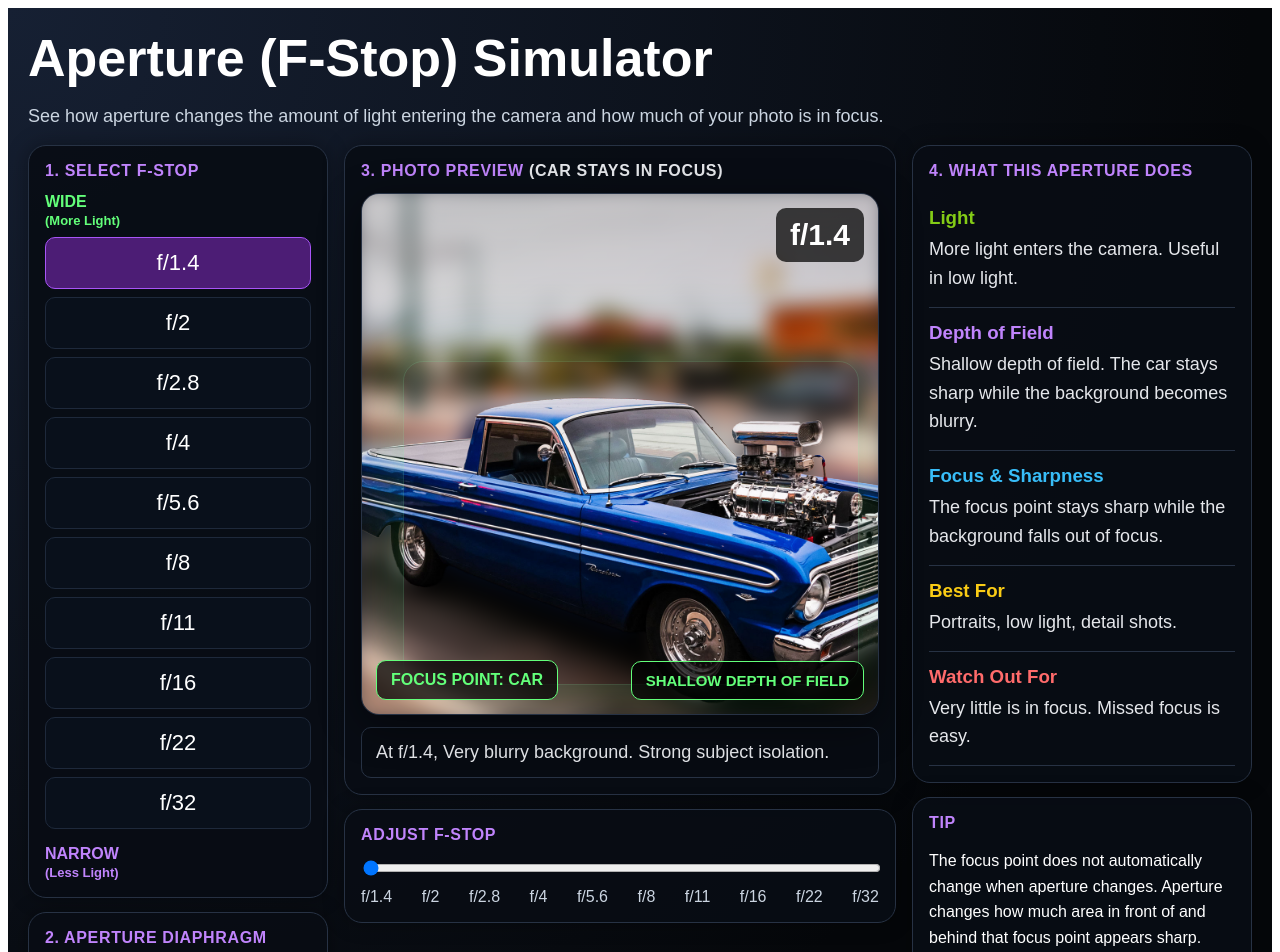
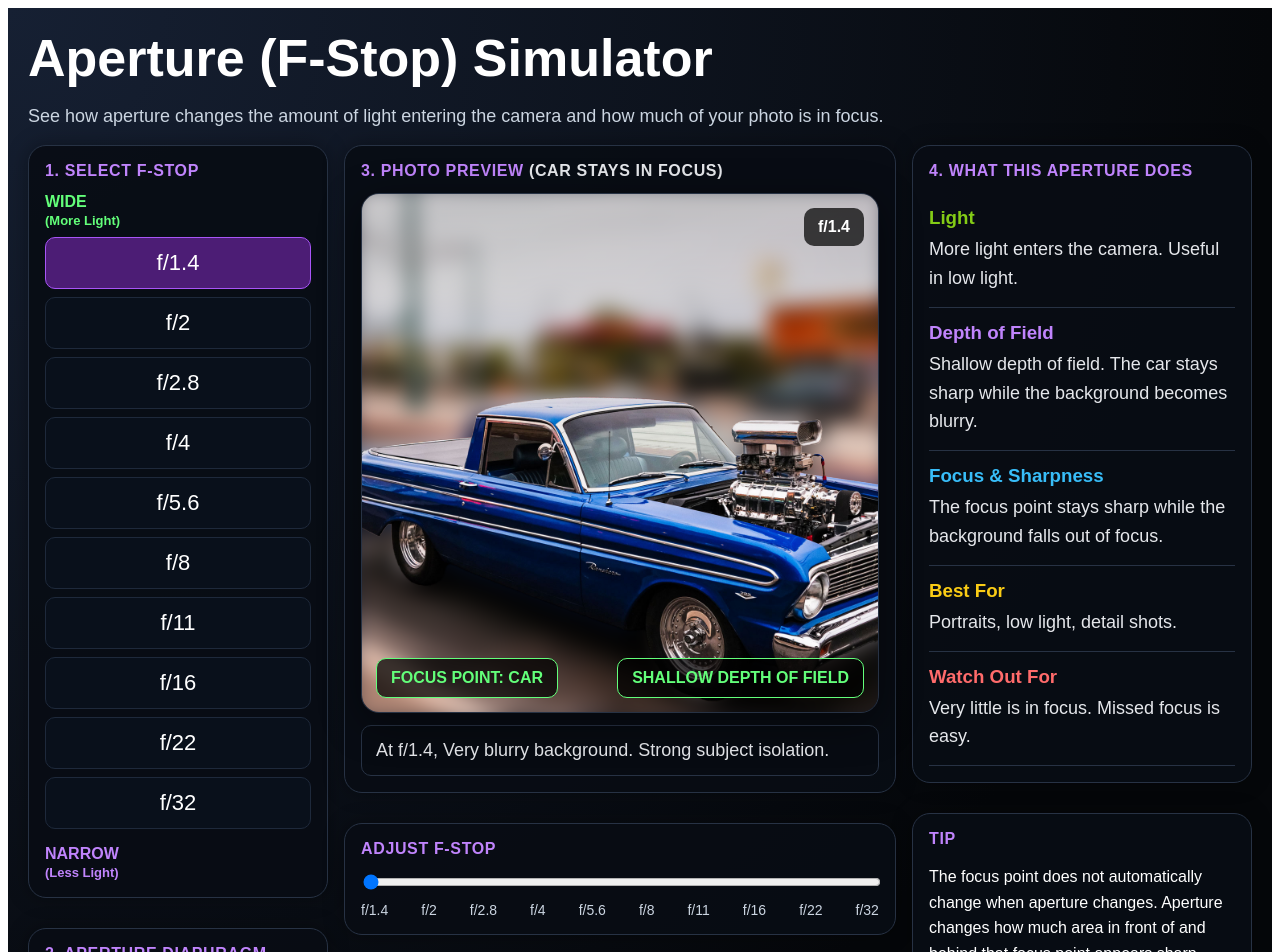
Before and after one commit to Jdtrevino/aperture-simulator-v2, a React (Vite) app: page / in a window 1280 px wide. Shown: the top 952 px of the page. Built offline with nearby package versions, Linux system fonts and the light colour scheme.

Commit message:
Update App.tsx

```diff
--- a/src/App.tsx
+++ b/src/App.tsx
@@ -1,86 +1,16 @@
 import { useMemo, useState } from "react";
 
 const stops = [
-  {
-    label: "f/1.4",
-    value: 1.4,
-    blur: 10,
-    note: "Very blurry background. Strong subject isolation.",
-    best: "Portraits, low light, detail shots.",
-    warning: "Very little is in focus. Missed focus is easy.",
-  },
-  {
-    label: "f/2",
-    value: 2,
-    blur: 8,
-    note: "Strong background blur. Subject stands out.",
-    best: "Portraits and indoor photos.",
-    warning: "Focus still needs to be accurate.",
-  },
-  {
-    label: "f/2.8",
-    value: 2.8,
-    blur: 6,
-    note: "Background is soft. More detail begins to appear.",
-    best: "Events, portraits, and subject separation.",
-    warning: "Background is still not very sharp.",
-  },
-  {
-    label: "f/4",
-    value: 4,
-    blur: 4,
-    note: "Moderate blur. Background becomes more recognizable.",
-    best: "Everyday photos and small groups.",
-    warning: "Less blur than wide apertures.",
-  },
-  {
-    label: "f/5.6",
-    value: 5.6,
-    blur: 2.5,
-    note: "Balanced sharpness. Good all-purpose setting.",
-    best: "General photography.",
-    warning: "May need more light than f/1.4 or f/2.",
-  },
-  {
-    label: "f/8",
-    value: 8,
-    blur: 1.5,
-    note: "Much of the scene is sharp.",
-    best: "Street, documentary, and outdoor scenes.",
-    warning: "Less light enters the camera.",
-  },
-  {
-    label: "f/11",
-    value: 11,
-    blur: 0.8,
-    note: "Deep depth of field. Foreground and background are sharp.",
-    best: "Landscapes and architecture.",
-    warning: "May require slower shutter speed or higher ISO.",
-  },
-  {
-    label: "f/16",
-    value: 16,
-    blur: 0.35,
-    note: "Very deep focus. Most of the scene stays sharp.",
-    best: "Bright outdoor scenes.",
-    warning: "Requires more light.",
-  },
-  {
-    label: "f/22",
-    value: 22,
-    blur: 0.1,
-    note: "Nearly everything is in focus.",
-    best: "Maximum depth of field.",
-    warning: "Very little light enters the camera.",
-  },
-  {
-    label: "f/32",
-    value: 32,
-    blur: 0,
-    note: "Extreme depth of field. Almost everything appears sharp.",
-    best: "Special cases needing maximum focus.",
-    warning: "Requires much more light. May show slight diffraction softness.",
-  },
+  { label: "f/1.4", value: 1.4, blur: 10, note: "Very blurry background. Strong subject isolation.", best: "Portraits, low light, detail shots.", warning: "Very little is in focus. Missed focus is easy." },
+  { label: "f/2", value: 2, blur: 8, note: "Strong background blur. Subject stands out.", best: "Portraits and indoor photos.", warning: "Focus still needs to be accurate." },
+  { label: "f/2.8", value: 2.8, blur: 6, note: "Background is soft. More detail begins to appear.", best: "Events, portraits, and subject separation.", warning: "Background is still not very sharp." },
+  { label: "f/4", value: 4, blur: 4, note: "Moderate blur. Background becomes more recognizable.", best: "Everyday photos and small groups.", warning: "Less blur than wide apertures." },
+  { label: "f/5.6", value: 5.6, blur: 2.5, note: "Balanced sharpness. Good all-purpose setting.", best: "General photography.", warning: "May need more light than f/1.4 or f/2." },
+  { label: "f/8", value: 8, blur: 1.5, note: "Much of the scene is sharp.", best: "Street, documentary, and outdoor scenes.", warning: "Less light enters the camera." },
+  { label: "f/11", value: 11, blur: 0.8, note: "Deep depth of field. Foreground and background are sharp.", best: "Landscapes and architecture.", warning: "May require slower shutter speed or higher ISO." },
+  { label: "f/16", value: 16, blur: 0.35, note: "Very deep focus. Most of the scene stays sharp.", best: "Bright outdoor scenes.", warning: "Requires more light." },
+  { label: "f/22", value: 22, blur: 0.1, note: "Nearly everything is in focus.", best: "Maximum depth of field.", warning: "Very little light enters the camera." },
+  { label: "f/32", value: 32, blur: 0, note: "Extreme depth of field. Almost everything appears sharp.", best: "Special cases needing maximum focus.", warning: "Requires much more light. May show slight diffraction softness." },
 ];
 
 function App() {
@@ -114,7 +44,6 @@ function App() {
     const outer = 125;
     const inner = apertureRadius;
     const blades = 8;
-
     const angle = (Math.PI * 2 * i) / blades + index * 0.08;
     const nextAngle = (Math.PI * 2 * (i + 1.35)) / blades + index * 0.08;
     const midAngle = (angle + nextAngle) / 2;
@@ -122,10 +51,8 @@ function App() {
     return `
       ${cx + Math.cos(angle) * outer},
       ${cy + Math.sin(angle) * outer}
-
       ${cx + Math.cos(nextAngle) * outer},
       ${cy + Math.sin(nextAngle) * outer}
-
       ${cx + Math.cos(midAngle) * inner},
       ${cy + Math.sin(midAngle) * inner}
     `;
@@ -133,129 +60,243 @@ function App() {
 
   return (
     <div style={page}>
+      <style>{`
+        * {
+          box-sizing: border-box;
+        }
+
+        .app-layout {
+          display: grid;
+          grid-template-columns: 300px 1fr 340px;
+          gap: 16px;
+          align-items: start;
+        }
+
+        .left-column,
+        .center-column,
+        .right-column {
+          display: grid;
+          gap: 14px;
+        }
+
+        .main-title {
+          font-size: 52px;
+        }
+
+        .photo-frame {
+          height: 520px;
+        }
+
+        .fstop-button {
+          font-size: 22px;
+        }
+
+        .thumb-grid {
+          display: grid;
+          grid-template-columns: repeat(10, 1fr);
+          gap: 10px;
+        }
+
+        .stop-labels {
+          display: flex;
+          justify-content: space-between;
+          gap: 8px;
+          margin-top: 8px;
+          color: #cbd5e1;
+          font-size: 14px;
+        }
+
+        @media (max-width: 1100px) {
+          .app-layout {
+            grid-template-columns: 1fr;
+          }
+
+          .main-title {
+            font-size: 38px;
+          }
+
+          .photo-frame {
+            height: 460px;
+          }
+
+          .fstop-grid-mobile {
+            display: grid;
+            grid-template-columns: repeat(5, 1fr);
+            gap: 8px;
+          }
+
+          .fstop-button {
+            font-size: 18px;
+            margin-bottom: 0 !important;
+          }
+
+          .thumb-grid {
+            display: flex;
+            overflow-x: auto;
+            gap: 10px;
+            padding-bottom: 10px;
+          }
+
+          .thumb-button {
+            min-width: 150px;
+          }
+        }
+
+        @media (max-width: 600px) {
+          body {
+            margin: 0;
+          }
+
+          .page {
+            padding: 12px !important;
+          }
+
+          .main-title {
+            font-size: 30px;
+            line-height: 1.05;
+          }
+
+          .subtitle {
+            font-size: 15px !important;
+          }
+
+          .card {
+            padding: 12px !important;
+            border-radius: 14px !important;
+          }
+
+          .photo-frame {
+            height: 330px;
+          }
+
+          .photo-label {
+            font-size: 22px !important;
+            padding: 8px 10px !important;
+          }
+
+          .focus-badge,
+          .depth-badge {
+            font-size: 11px !important;
+            padding: 7px 9px !important;
+          }
+
+          .depth-badge {
+            max-width: 160px;
+            text-align: center;
+          }
+
+          .fstop-grid-mobile {
+            grid-template-columns: repeat(2, 1fr);
+          }
+
+          .fstop-button {
+            font-size: 18px;
+            padding: 12px !important;
+          }
+
+          .aperture-svg {
+            width: 210px;
+            height: 210px;
+          }
+
+          .stop-labels {
+            overflow-x: auto;
+            justify-content: flex-start;
+            padding-bottom: 6px;
+          }
+
+          .stop-labels span {
+            min-width: 48px;
+            text-align: center;
+          }
+
+          .photo-note,
+          .info-text {
+            font-size: 15px !important;
+          }
+        }
+      `}</style>
+
       <header style={header}>
-        <h1 style={mainTitle}>Aperture (F-Stop) Simulator</h1>
-
-        <p style={subtitle}>
+        <h1 className="main-title" style={mainTitle}>Aperture (F-Stop) Simulator</h1>
+        <p className="subtitle" style={subtitle}>
           See how aperture changes the amount of light entering the camera and
           how much of your photo is in focus.
         </p>
       </header>
 
-      <main style={layout}>
-        <aside style={leftColumn}>
-          <section style={card}>
+      <main className="app-layout">
+        <aside className="left-column">
+          <section className="card" style={card}>
             <h2 style={title}>1. SELECT F-STOP</h2>
 
             <div style={wideText}>
-              WIDE
-              <br />
+              WIDE<br />
               <span style={smallText}>(More Light)</span>
             </div>
 
+            <div className="fstop-grid-mobile">
               {stops.map((stop, i) => (
                 <button
+                  className="fstop-button"
                   key={stop.label}
                   onClick={() => setIndex(i)}
                   style={{
                     ...button,
                     background: i === index ? "#4c1d75" : "#09101b",
-                  border:
-                    i === index
-                      ? "1px solid #a855f7"
-                      : "1px solid #1e293b",
+                    border: i === index ? "1px solid #a855f7" : "1px solid #1e293b",
                   }}
                 >
                   {stop.label}
                 </button>
               ))}
+            </div>
 
             <div style={narrowText}>
-              NARROW
-              <br />
+              NARROW<br />
               <span style={smallText}>(Less Light)</span>
             </div>
           </section>
 
-          <section style={card}>
+          <section className="card" style={card}>
             <h2 style={title}>2. APERTURE DIAPHRAGM</h2>
 
-            <svg
-              width="240"
-              height="240"
-              viewBox="0 0 300 300"
-              style={{ display: "block", margin: "0 auto" }}
-            >
+            <svg className="aperture-svg" width="240" height="240" viewBox="0 0 300 300" style={{ display: "block", margin: "0 auto" }}>
               <circle cx="150" cy="150" r="145" fill="#020617" />
-              <circle
-                cx="150"
-                cy="150"
-                r="132"
-                fill="#111827"
-                stroke="#6b7280"
-                strokeWidth="4"
-              />
-              <circle
-                cx="150"
-                cy="150"
-                r="118"
-                fill="#020617"
-                stroke="#1f2937"
-                strokeWidth="8"
-              />
+              <circle cx="150" cy="150" r="132" fill="#111827" stroke="#6b7280" strokeWidth="4" />
+              <circle cx="150" cy="150" r="118" fill="#020617" stroke="#1f2937" strokeWidth="8" />
 
               {Array.from({ length: 8 }).map((_, i) => (
-                <polygon
-                  key={i}
-                  points={bladePoints(i)}
-                  fill="#30343b"
-                  stroke="#05070a"
-                  strokeWidth="2"
-                />
+                <polygon key={i} points={bladePoints(i)} fill="#30343b" stroke="#05070a" strokeWidth="2" />
               ))}
 
               <circle cx="150" cy="150" r={apertureRadius} fill="#f8fafc" />
 
-              <text
-                x="150"
-                y="42"
-                textAnchor="middle"
-                fill="white"
-                fontSize="18"
-              >
+              <text x="150" y="42" textAnchor="middle" fill="white" fontSize="18">
                 50mm 1:1.8
               </text>
 
-              <text
-                x="150"
-                y="270"
-                textAnchor="middle"
-                fill="white"
-                fontSize="16"
-              >
+              <text x="150" y="270" textAnchor="middle" fill="white" fontSize="16">
                 Ø 52mm
               </text>
             </svg>
 
             <div style={currentBox}>
-              Current:
-              <span style={{ color: "#c084fc" }}> {current.label}</span>
+              Current:<span style={{ color: "#c084fc" }}> {current.label}</span>
               <br />
-              <span style={{ color: "#63ff7a", fontSize: 16 }}>
-                {apertureType}
-              </span>
+              <span style={{ color: "#63ff7a", fontSize: 16 }}>{apertureType}</span>
             </div>
           </section>
         </aside>
 
-        <section style={centerColumn}>
-          <section style={card}>
+        <section className="center-column">
+          <section className="card" style={card}>
             <h2 style={title}>
               3. PHOTO PREVIEW
               <span style={{ color: "#e5e7eb" }}> (CAR STAYS IN FOCUS)</span>
             </h2>
 
-            <div style={photoFrame}>
+            <div className="photo-frame" style={photoFrame}>
               <img
                 src={`${import.meta.env.BASE_URL}aperture-scene.jpg`}
                 alt="Depth of field preview"
@@ -266,42 +307,22 @@ function App() {
                 }}
               />
 
-              {/* SHARP CAR MASK OVERLAY */}
               <div
                 style={{
                   ...photoImage,
                   backgroundImage: `url(${import.meta.env.BASE_URL}aperture-scene.jpg)`,
                   backgroundSize: "cover",
                   backgroundPosition: "center",
-
                   maskImage: `url(${import.meta.env.BASE_URL}car-mask.png)`,
                   WebkitMaskImage: `url(${import.meta.env.BASE_URL}car-mask.png)`,
-
                   maskSize: "cover",
                   WebkitMaskSize: "cover",
-
                   maskPosition: "center",
                   WebkitMaskPosition: "center",
-
                   maskRepeat: "no-repeat",
                   WebkitMaskRepeat: "no-repeat",
-
                   filter: "blur(0px)",
                   transform: "scale(1)",
-  }}
-/>
-
-              <div
-                style={{
-                  position: "absolute",
-                  left: "8%",
-                  top: "32%",
-                  width: "88%",
-                  height: "62%",
-                  borderRadius: "20px",
-                  boxShadow: "0 0 80px rgba(80,255,140,.18)",
-                  border: "1px solid rgba(120,255,170,.18)",
-                  pointerEvents: "none",
                 }}
               />
 
@@ -319,11 +340,10 @@ function App() {
                 }}
               />
 
-              <div style={focusBadge}>FOCUS POINT: CAR</div>
+              <div className="focus-badge" style={focusBadge}>FOCUS POINT: CAR</div>
+              <div className="photo-label" style={photoLabel}>{current.label}</div>
 
-              <div style={photoLabel}>{current.label}</div>
-
-              <div style={depthBadge}>
+              <div className="depth-badge" style={depthBadge}>
                 {current.value <= 2.8
                   ? "SHALLOW DEPTH OF FIELD"
                   : current.value <= 8
@@ -332,12 +352,12 @@ function App() {
               </div>
             </div>
 
-            <div style={photoNote}>
+            <div className="photo-note" style={photoNote}>
               At {current.label}, {current.note}
             </div>
           </section>
 
-          <section style={card}>
+          <section className="card" style={card}>
             <h2 style={title}>ADJUST F-STOP</h2>
 
             <input
@@ -350,7 +370,7 @@ function App() {
               style={{ width: "100%" }}
             />
 
-            <div style={stopLabels}>
+            <div className="stop-labels">
               {stops.map((stop) => (
                 <span key={stop.label}>{stop.label}</span>
               ))}
@@ -358,54 +378,40 @@ function App() {
           </section>
         </section>
 
-        <aside style={rightColumn}>
-          <section style={card}>
+        <aside className="right-column">
+          <section className="card" style={card}>
             <h2 style={title}>4. WHAT THIS APERTURE DOES</h2>
 
-            <Info
-              title="Light"
-              color="#84cc16"
-              text={
+            <Info title="Light" color="#84cc16" text={
               current.value <= 2.8
                 ? "More light enters the camera. Useful in low light."
                 : current.value <= 8
                 ? "A moderate amount of light enters."
                 : "Less light enters the camera. You may need slower shutter speed or higher ISO."
-              }
-            />
+            } />
 
-            <Info
-              title="Depth of Field"
-              color="#c084fc"
-              text={
+            <Info title="Depth of Field" color="#c084fc" text={
               current.value <= 2.8
                 ? "Shallow depth of field. The car stays sharp while the background becomes blurry."
                 : current.value <= 8
                 ? "Medium depth of field. More background detail appears."
                 : "Deep depth of field. Most of the scene becomes sharp."
-              }
-            />
+            } />
 
-            <Info
-              title="Focus & Sharpness"
-              color="#38bdf8"
-              text={
+            <Info title="Focus & Sharpness" color="#38bdf8" text={
               current.value <= 2.8
                 ? "The focus point stays sharp while the background falls out of focus."
                 : current.value <= 8
                 ? "The car and some background detail stay readable."
                 : "Foreground and background both appear sharp."
-              }
-            />
+            } />
 
             <Info title="Best For" color="#facc15" text={current.best} />
-
             <Info title="Watch Out For" color="#ff6b6b" text={current.warning} />
           </section>
 
-          <section style={card}>
+          <section className="card" style={card}>
             <h2 style={title}>TIP</h2>
-
             <p style={{ lineHeight: 1.6 }}>
               The focus point does not automatically change when aperture
               changes. Aperture changes how much area in front of and behind
@@ -415,26 +421,21 @@ function App() {
         </aside>
       </main>
 
-      <section style={card}>
+      <section className="card" style={card}>
         <h2 style={title}>
           5. DEPTH OF FIELD COMPARISON
-          <span style={{ color: "#e5e7eb" }}>
-            {" "}
-            (Car stays sharp while background changes)
-          </span>
+          <span style={{ color: "#e5e7eb" }}> (Car stays sharp while background changes)</span>
         </h2>
 
-        <div style={thumbGrid}>
+        <div className="thumb-grid">
           {stops.map((stop, i) => (
             <button
+              className="thumb-button"
               key={stop.label}
               onClick={() => setIndex(i)}
               style={{
                 ...thumbButton,
-                border:
-                  i === index
-                    ? "2px solid #a855f7"
-                    : "1px solid #273244",
+                border: i === index ? "2px solid #a855f7" : "1px solid #273244",
               }}
             >
               <div style={thumbFrame}>
@@ -454,16 +455,12 @@ function App() {
                     backgroundImage: `url(${import.meta.env.BASE_URL}aperture-scene.jpg)`,
                     backgroundSize: "cover",
                     backgroundPosition: "center",
-
                     maskImage: `url(${import.meta.env.BASE_URL}car-mask.png)`,
                     WebkitMaskImage: `url(${import.meta.env.BASE_URL}car-mask.png)`,
-
                     maskSize: "cover",
                     WebkitMaskSize: "cover",
-
                     maskPosition: "center",
                     WebkitMaskPosition: "center",
-
                     maskRepeat: "no-repeat",
                     WebkitMaskRepeat: "no-repeat",
                   }}
@@ -471,7 +468,6 @@ function App() {
               </div>
 
               <strong style={{ fontSize: 18 }}>{stop.label}</strong>
-
               <p style={thumbText}>{stop.note}</p>
             </button>
           ))}
@@ -493,7 +489,7 @@ function Info({
   return (
     <div style={infoBlock}>
       <h3 style={{ color, margin: "0 0 6px 0" }}>{title}</h3>
-      <p style={infoText}>{text}</p>
+      <p className="info-text" style={infoText}>{text}</p>
     </div>
   );
 }
@@ -511,7 +507,6 @@ const header: React.CSSProperties = {
 };
 
 const mainTitle: React.CSSProperties = {
-  fontSize: 52,
   margin: 0,
 };
 
@@ -520,34 +515,13 @@ const subtitle: React.CSSProperties = {
   fontSize: 18,
 };
 
-const layout: React.CSSProperties = {
-  display: "grid",
-  gridTemplateColumns: "300px 1fr 340px",
-  gap: "16px",
-  alignItems: "start",
-};
-
-const leftColumn: React.CSSProperties = {
-  display: "grid",
-  gap: "14px",
-};
-
-const centerColumn: React.CSSProperties = {
-  display: "grid",
-  gap: "14px",
-};
-
-const rightColumn: React.CSSProperties = {
-  display: "grid",
-  gap: "14px",
-};
-
 const card: React.CSSProperties = {
   border: "1px solid #273244",
   borderRadius: "18px",
   background: "rgba(8, 13, 20, 0.92)",
   padding: "16px",
   boxShadow: "0 0 20px rgba(0,0,0,.35)",
+  marginBottom: "16px",
 };
 
 const title: React.CSSProperties = {
@@ -580,7 +554,6 @@ const button: React.CSSProperties = {
   marginBottom: "8px",
   borderRadius: "10px",
   color: "white",
-  fontSize: "22px",
   cursor: "pointer",
 };
 
@@ -590,12 +563,11 @@ const currentBox: React.CSSProperties = {
   border: "1px solid #273244",
   borderRadius: "10px",
   background: "#070b12",
-  fontSize: "26px",
+  fontSize: "24px",
 };
 
 const photoFrame: React.CSSProperties = {
   position: "relative",
-  height: "520px",
   overflow: "hidden",
   borderRadius: "18px",
   border: "1px solid #273244",
@@ -619,7 +591,6 @@ const photoLabel: React.CSSProperties = {
   background: "rgba(0,0,0,.72)",
   padding: "10px 14px",
   borderRadius: "10px",
-  fontSize: "30px",
   fontWeight: "bold",
 };
 
@@ -632,7 +603,6 @@ const focusBadge: React.CSSProperties = {
   color: "#63ff7a",
   padding: "10px 14px",
   borderRadius: "10px",
-  fontSize: "16px",
   fontWeight: "bold",
 };
 
@@ -645,7 +615,6 @@ const depthBadge: React.CSSProperties = {
   color: "#63ff7a",
   padding: "10px 14px",
   borderRadius: "10px",
-  fontSize: "15px",
   fontWeight: "bold",
 };
 
@@ -659,13 +628,6 @@ const photoNote: React.CSSProperties = {
   fontSize: 18,
 };
 
-const stopLabels: React.CSSProperties = {
-  display: "flex",
-  justifyContent: "space-between",
-  marginTop: "8px",
-  color: "#cbd5e1",
-};
-
 const infoBlock: React.CSSProperties = {
   borderBottom: "1px solid #273244",
   padding: "14px 0",
@@ -676,12 +638,6 @@ const infoText: React.CSSProperties = {
   color: "#e5e7eb",
   lineHeight: 1.6,
   fontSize: 18,
-};
-
-const thumbGrid: React.CSSProperties = {
-  display: "grid",
-  gridTemplateColumns: "repeat(10, 1fr)",
-  gap: "10px",
 };
 
 const thumbButton: React.CSSProperties = {
```
Lines whose indentation alone changed are shown as unchanged.
